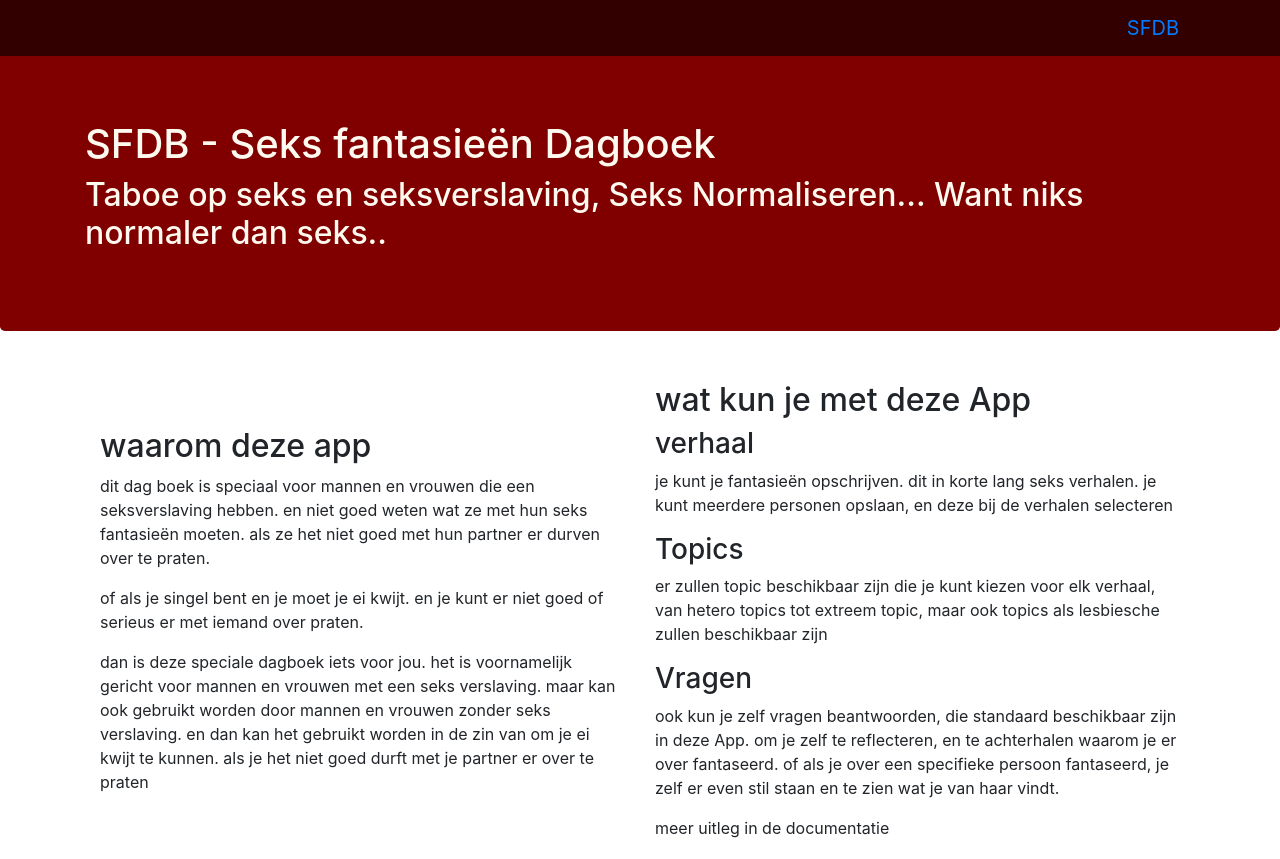
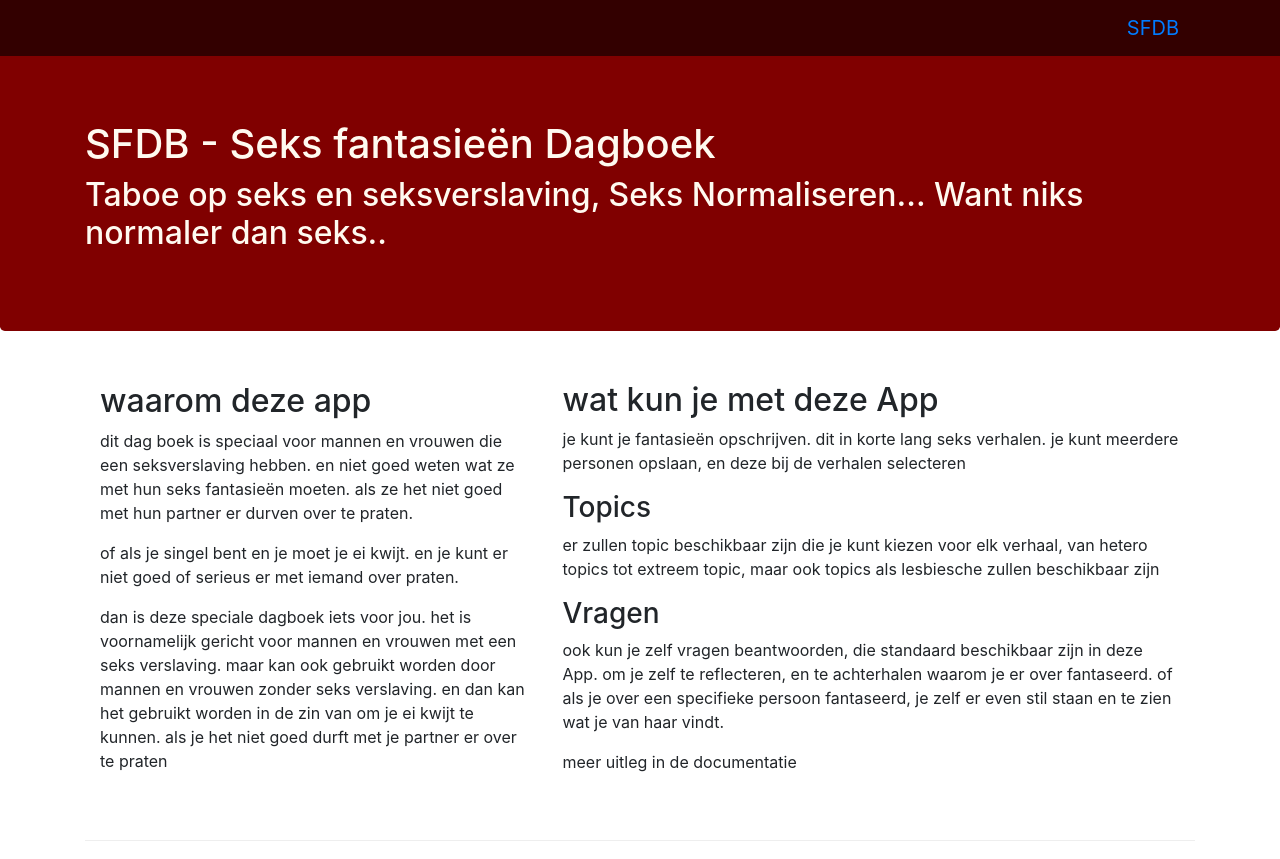
Before and after one commit to maikeld86/SFdb, a website: page index.html in a window 1280 px wide. Shown: the top 859 px of the page. Drawn offline with nearby package versions, Linux system fonts and the light colour scheme.

Commit message:
alfa update 0.0.1

```diff
--- a/index.html
+++ b/index.html
@@ -13,7 +13,7 @@
 
         <link rel="stylesheet" href="css/style.css" type="text/css">
 
-        <title>test</title>
+        <title>SFDB</title>
     </head>
     <body>
     <nav class="navbar navbar-inverse navbar-toggleable-sm fixed-top">
@@ -44,7 +44,7 @@
     </div>
     <div class="container">
         <div class="row row-content align-items-center">
-            <div class="col-12 col-sm-6">
+            <div class="col-12 col-sm-5">
                 <h2>waarom deze app</h2>
                 <p>
                     dit dag boek is speciaal voor mannen en vrouwen die een seksverslaving hebben.
@@ -63,9 +63,8 @@
                     in de zin van om je ei kwijt te kunnen. als je het niet goed durft met je partner er over te praten
                 </p>
             </div>
-            <div class="col-12 col-sm ">
+            <div class="col-12 col-sm-7">
                 <h2>wat kun je met deze App</h2>
-                <h3>verhaal</h3>
                 <p>
                    je kunt je fantasieën opschrijven.
                    dit in korte lang seks verhalen.
```
